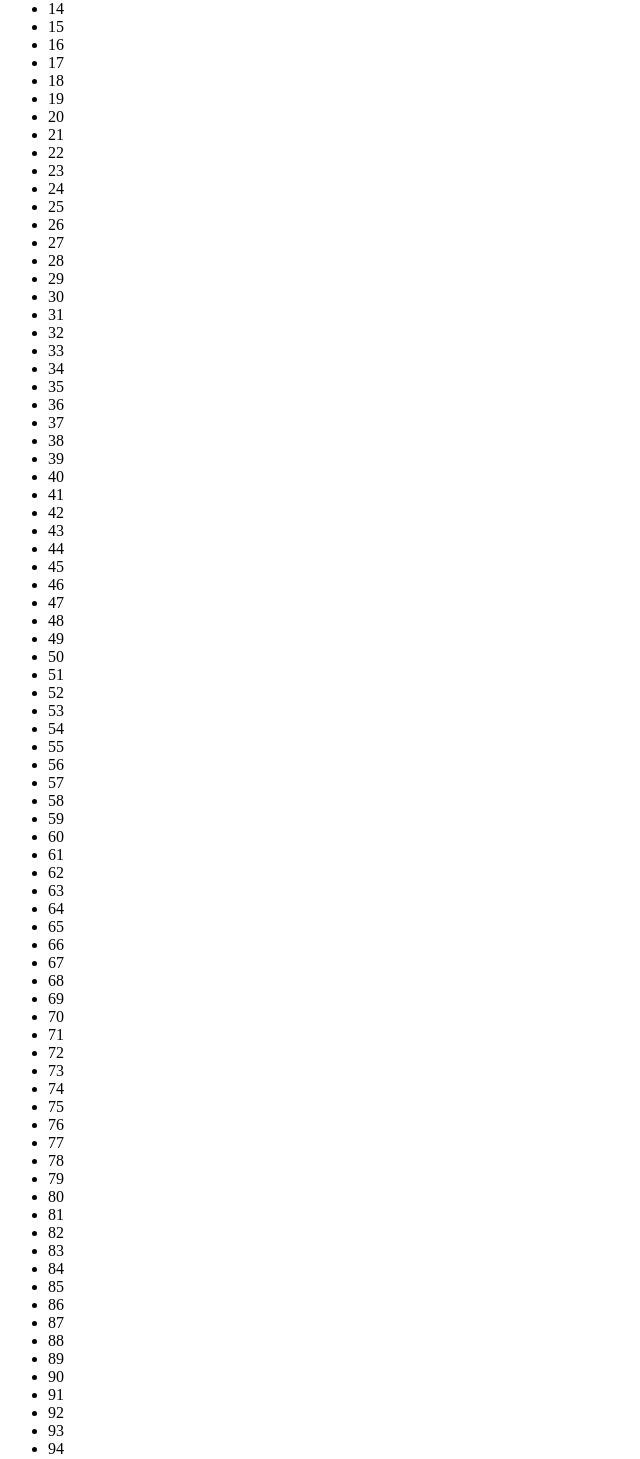
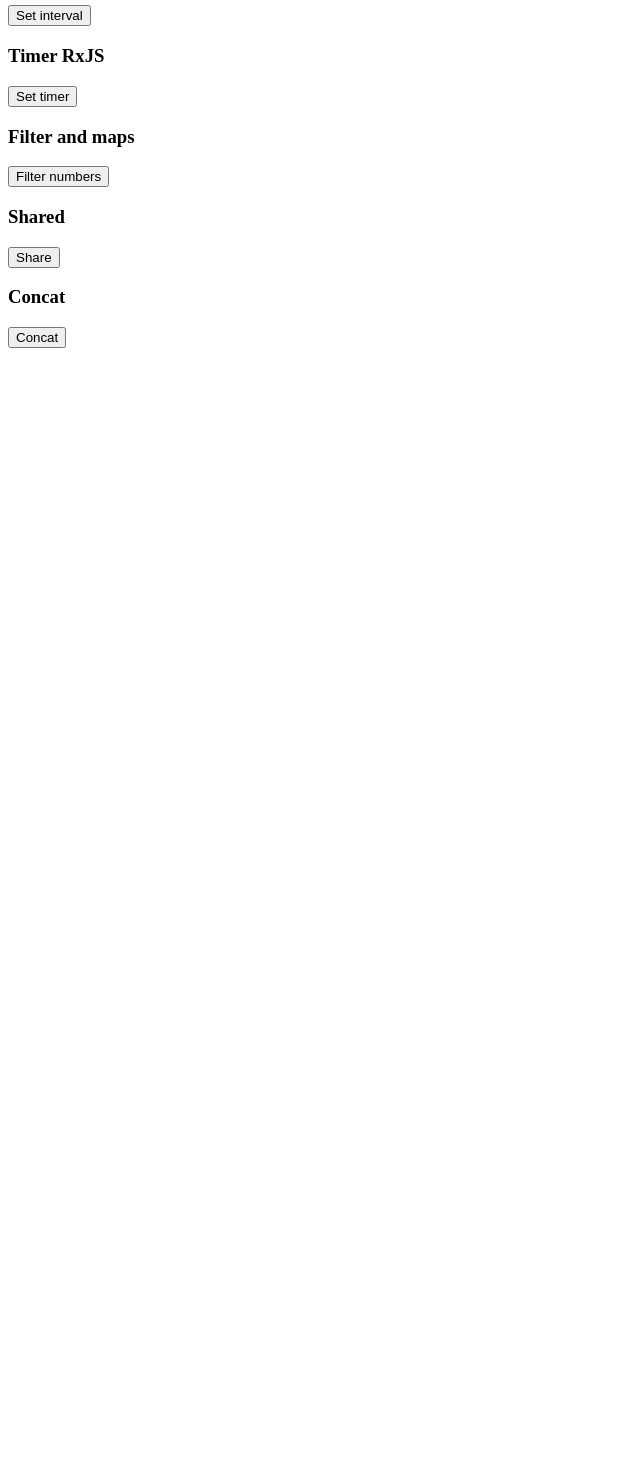
Before and after one commit to Garavirod/ang-features, an Angular app: page /request in a window 1280 px wide. Shown: the part 420-1879 px from the top of the page, without its empty margins (0-640 px from the left). After the commit the page ends 800 px from the top, so only its background shows below. Built offline with nearby package versions, Linux system fonts and the light colour scheme.

Commit message:
concat, take, share were added

```diff
--- a/src/app/services/request.service.ts
+++ b/src/app/services/request.service.ts
@@ -1,7 +1,7 @@
 import { HttpClient } from '@angular/common/http';
 import { Injectable } from '@angular/core';
-import { Observable, of, fromEvent, defer, interval, timer, pipe } from 'rxjs';
-import { filter, map } from 'rxjs/operators';
+import { Observable, of, fromEvent, defer, interval, timer, pipe, range } from 'rxjs';
+import { filter, map, mapTo, share, tap } from 'rxjs/operators';
 
 @Injectable({
   providedIn: 'root'
@@ -147,6 +147,17 @@
   }
 
 
+  /*
+    RANGE
+
+    It counts/print o do someting from x to yrange(x,y)
+  */
+
+  rangeObserver(){
+    return range(8,15);
+  }
+
+
   /* FILTER AND MAP */
   filterMapOperatiors(){
     const numArray$ = this.getObservableByType('number');
@@ -163,4 +174,33 @@
   }
 
 
+  /*
+    SHARE
+
+    This operator make that one observer being shared with many others
+    this way, observerable subscription is going to execute only once
+
+  */
+
+  sharedObserver(){
+    const timer$ = this.initTimer();
+
+    const obsFilterd$ = timer$.pipe(
+      tap(()=>console.log('tap on')),
+      mapTo('END OBS')
+    )
+
+    //creates an shared observable
+    const obs =  obsFilterd$.pipe(share());
+
+    //Three subscriptions that share the same observable
+    obs.subscribe(c=>(console.log(c)))
+    obs.subscribe(c=>(console.log(c)))
+    obs.subscribe(c=>(console.log(c)))
+
+
+
+  }
+
+
 }
--- a/src/app/views/requests/requests.component.html
+++ b/src/app/views/requests/requests.component.html
@@ -12,106 +12,7 @@
 <section>
     <p>List for scrollevent</p>
     <ul>
-        <li>1</li>
-        <li>2</li>
-        <li>3</li>
-        <li>4</li>
-        <li>5</li>
-        <li>6</li>
-        <li>7</li>
-        <li>8</li>
-        <li>9</li>
-        <li>10</li>
-        <li>11</li>
-        <li>12</li>
-        <li>13</li>
-        <li>14</li>
-        <li>15</li>
-        <li>16</li>
-        <li>17</li>
-        <li>18</li>
-        <li>19</li>
-        <li>20</li>
-        <li>21</li>
-        <li>22</li>
-        <li>23</li>
-        <li>24</li>
-        <li>25</li>
-        <li>26</li>
-        <li>27</li>
-        <li>28</li>
-        <li>29</li>
-        <li>30</li>
-        <li>31</li>
-        <li>32</li>
-        <li>33</li>
-        <li>34</li>
-        <li>35</li>
-        <li>36</li>
-        <li>37</li>
-        <li>38</li>
-        <li>39</li>
-        <li>40</li>
-        <li>41</li>
-        <li>42</li>
-        <li>43</li>
-        <li>44</li>
-        <li>45</li>
-        <li>46</li>
-        <li>47</li>
-        <li>48</li>
-        <li>49</li>
-        <li>50</li>
-        <li>51</li>
-        <li>52</li>
-        <li>53</li>
-        <li>54</li>
-        <li>55</li>
-        <li>56</li>
-        <li>57</li>
-        <li>58</li>
-        <li>59</li>
-        <li>60</li>
-        <li>61</li>
-        <li>62</li>
-        <li>63</li>
-        <li>64</li>
-        <li>65</li>
-        <li>66</li>
-        <li>67</li>
-        <li>68</li>
-        <li>69</li>
-        <li>70</li>
-        <li>71</li>
-        <li>72</li>
-        <li>73</li>
-        <li>74</li>
-        <li>75</li>
-        <li>76</li>
-        <li>77</li>
-        <li>78</li>
-        <li>79</li>
-        <li>80</li>
-        <li>81</li>
-        <li>82</li>
-        <li>83</li>
-        <li>84</li>
-        <li>85</li>
-        <li>86</li>
-        <li>87</li>
-        <li>88</li>
-        <li>89</li>
-        <li>90</li>
-        <li>91</li>
-        <li>92</li>
-        <li>93</li>
-        <li>94</li>
-        <li>95</li>
-        <li>96</li>
-        <li>97</li>
-        <li>98</li>
-        <li>99</li>
-        <li>100</li>
+        <li *ngFor="let i of [1,2,3,4,5,6,7,8,9,10]">{{i}}</li>
     </ul>
 </section>
 
@@ -122,4 +23,8 @@
     <button (click)="getObsTimer()">Set timer</button>
     <h3>Filter and maps</h3>
     <button (click)="filerNumbers()">Filter numbers</button>
+    <h3>Shared</h3>
+    <button (click)="useShareObs()">Share</button>
+    <h3>Concat</h3>
+    <button (click)="exeConect()">Concat</button>
 </section>
--- a/src/app/views/requests/requests.component.ts
+++ b/src/app/views/requests/requests.component.ts
@@ -1,7 +1,7 @@
 import { RequestService } from './../../services/request.service';
 import { Component, OnInit } from '@angular/core';
-import { forkJoin, Observable } from 'rxjs';
-import { mergeMap } from 'rxjs/operators';
+import { concat, forkJoin, Observable } from 'rxjs';
+import { mergeMap, take } from 'rxjs/operators';
 
 @Component({
   selector: 'app-requests',
@@ -74,6 +74,31 @@
          console.log(error);
        }
      )
+  }
+
+
+  /*
+
+    CONCAT
+
+    execute each observable one by one, when a obsrvable being completed
+    the second one is executed after that, it continues with
+    the third one this ways until finishing.
+
+  */
+  exeConect(){
+    const obs$ = this.reqService.initCounterInterval().pipe(take(4));
+    const obs2$ = this.reqService.rangeObserver();
+
+    const result = concat(
+      obs$,
+      obs2$
+    );
+
+    result.subscribe(
+      (res)=>(console.log(res))
+    )
+
   }
 
 
@@ -164,4 +189,12 @@
     .subscribe((x)=>console.log(x));
   }
 
+  /*
+    SHARE
+  */
+
+  useShareObs(){
+    this.reqService.sharedObserver();
+  }
+
 }
```
